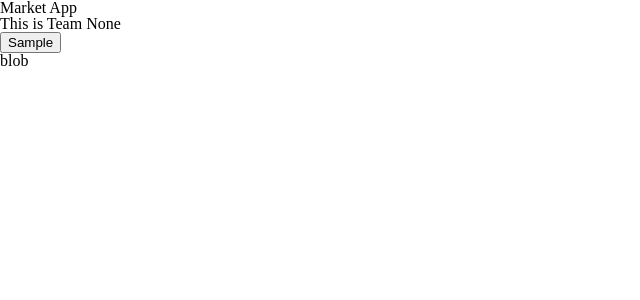
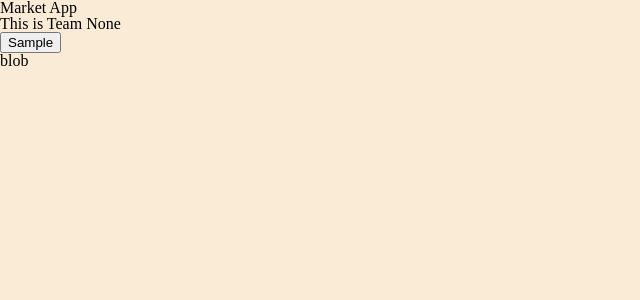
Before and after one commit to teamnone-finance/301-FrontEnd, a React (Create React App) app: page / in a window 1280 px wide. Shown: the top 300 px of the page, without its empty margins (0-640 px from the left). Built offline with nearby package versions, Linux system fonts and the light colour scheme.

Commit message:
scss files added with mods for gyp dep, just npm i to get deps

```diff
--- a/src/scss/_base.scss
+++ b/src/scss/_base.scss
@@ -0,0 +1,4 @@
+
+body{
+  background-color: antiquewhite;
+}
```
